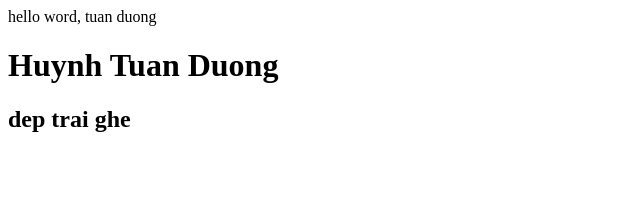
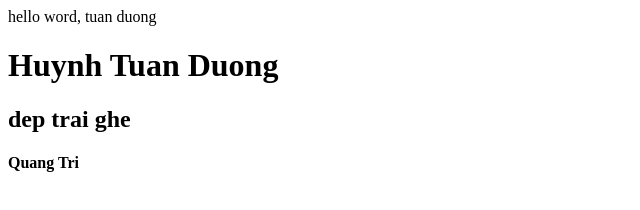
Before and after one commit to tuanduong9499/demo-github, a plain HTML site: page index.html in a window 1280 px wide. Shown: the full height of the page, 0-640 px from the left. Drawn offline with Linux system fonts and the light colour scheme.

Commit message:
add element h4

```diff
--- a/index.html
+++ b/index.html
@@ -10,5 +10,6 @@
     hello word, tuan duong
     <h1>Huynh Tuan Duong</h1>
     <h2>dep trai ghe</h2>
+    <h4>Quang Tri</h4>
 </body>
 </html>
```
